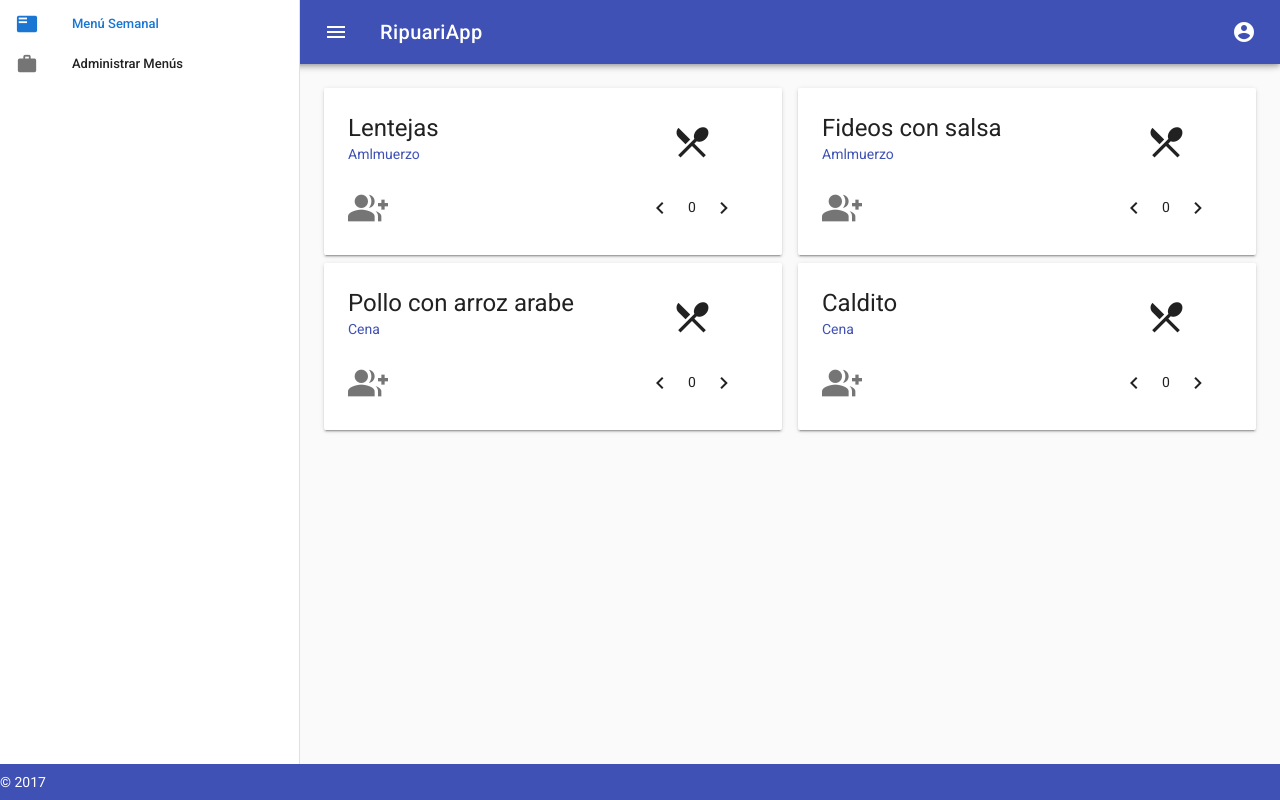
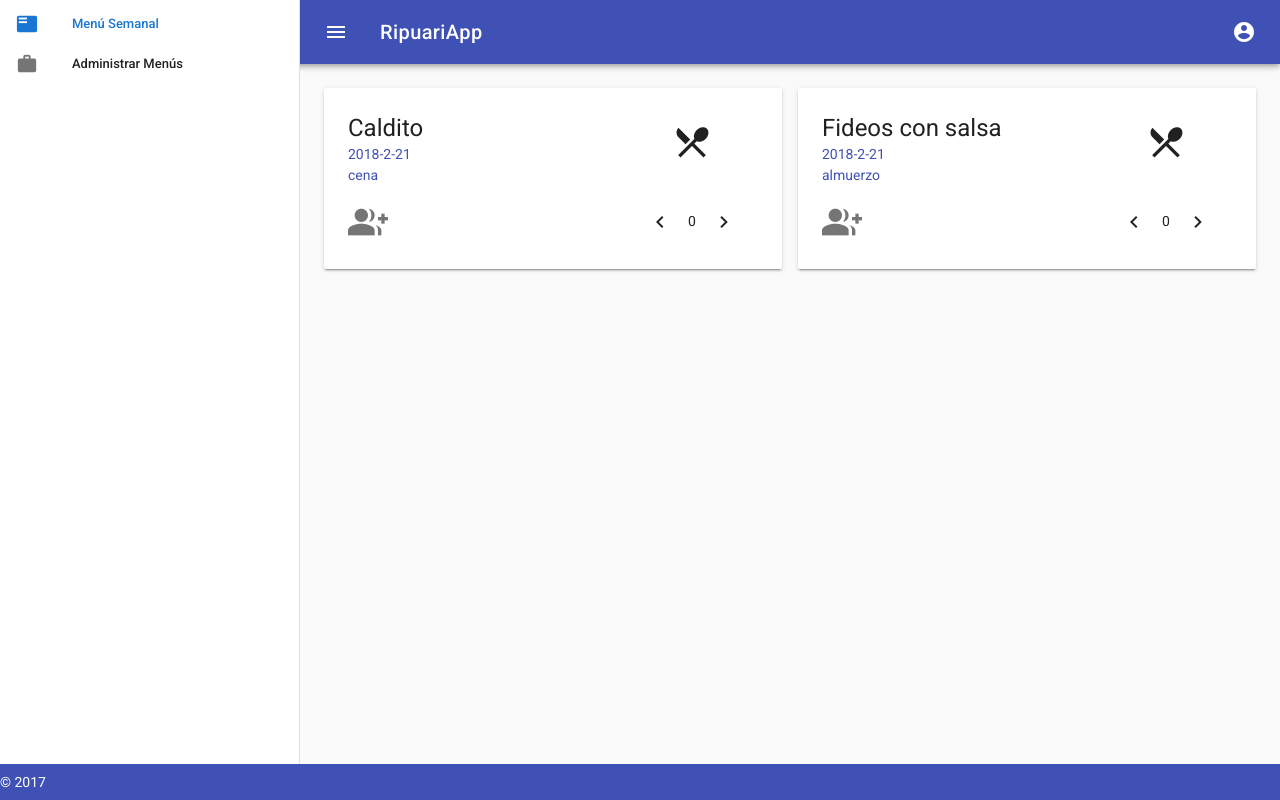
Before and after one commit to jovald/jp-app, a Vue app: page /menus in a window 1280 px wide. Built offline with nearby package versions, Linux system fonts and the light colour scheme.

Commit message:
Modified: Refactoring data structure

```diff
--- a/src/components/Menu/MealCards.vue
+++ b/src/components/Menu/MealCards.vue
@@ -4,8 +4,8 @@
       <v-layout row>
         <v-flex  xs8>
           <div>
-            <div class="headline">{{ title }}</div>
-            <div class="sub-text indigo--text text--darken4">{{ value }}</div>
+            <div class="headline">{{ titulo }}</div>
+            <div class="sub-text indigo--text text--darken4">{{ fecha }}</div>
             <div class="sub-text indigo--text text--darken4">{{ tipo }}</div>
           </div>
         </v-flex>
@@ -29,7 +29,6 @@
           <v-btn v-on:click="addCounter" style="min-width:0" small flat><v-icon>keyboard_arrow_right</v-icon></v-btn>
         </v-flex>
 
-
       </v-layout>
     </v-container>
   </v-card>
@@ -43,10 +42,10 @@ export default {
 
   }),
   props: {
-    title: {
+    titulo: {
       type: String
     },
-    value: {
+    fecha: {
       type: String
     },
     tipo: {
--- a/src/components/Menu/Menus.vue
+++ b/src/components/Menu/Menus.vue
@@ -1,91 +1,16 @@
 <template>
 
   <v-container fluid grid-list-lg style="min-heigth:0">
-
     <v-layout row wrap>
       <v-flex xs12 md6 v-for="menu in menus" :key="menu.id">
         <meal-card
-          :tipo ="'Amlmuerzo'"
-          :title="menu.almuerzo.titulo"
-          :value="menu.value"
-          class="mb-2"
-        ></meal-card>
-        <meal-card
-          :tipo ="'Cena'"
-          :title="menu.cena.titulo"
-          :value="menu.value"
+          :tipo ="menu.tipo"
+          :titulo="menu.titulo"
+          :fecha="menu.fecha"
           class="mb-2"
         ></meal-card>
       </v-flex>
     </v-layout>
-
-
-<!--
-    <v-layout v-for="menu in menus" v-bind:key="menu.id" row wrap>
-
-      <v-flex xs12 sm6>
-        <v-card>
-          <v-card-media
-            class="white--text"
-            height="200px"
-            :src = "menu.almuerzo.imagen"
-          >
-            <v-container fill-height fluid>
-              <v-layout fill-height>
-                <v-flex xs12 align-end flexbox>
-                  <span class="headline">{{ menu.almuerzo.titulo }}</span>
-                </v-flex>
-              </v-layout>
-            </v-container>
-          </v-card-media>
-          <v-card-title>
-            <div>
-              <span class="grey--text">Fecha {{ menu.fecha }}</span><br>
-              <span>Almuerzo</span><br>
-            </div>
-          </v-card-title>
-          <v-card-actions>
-            <v-btn
-            block v-bind:class="{ green: menu.almuerzo.activo, 'white--text': menu.almuerzo.activo }"
-            @click="cambiarEstadoMenu(menu.almuerzo)"
-            >Almozaré</v-btn>
-          </v-card-actions>
-        </v-card>
-      </v-flex>
-
-      <v-flex xs12 sm6>
-        <v-card>
-          <v-card-media
-            class="white--text"
-            height="200px"
-            :src="menu.cena.imagen"
-          >
-            <v-container fill-height fluid>
-              <v-layout fill-height>
-                <v-flex xs12 align-end flexbox>
-                  <span class="headline">{{ menu.cena.titulo }}</span>
-                </v-flex>
-              </v-layout>
-            </v-container>
-          </v-card-media>
-          <v-card-title>
-            <div>
-              <span class="grey--text">Fecha {{ menu.fecha }}</span><br>
-              <span>Cena</span><br>
-
-            </div>
-          </v-card-title>
-          <v-card-actions>
-            <v-btn
-            block v-bind:class="{ green: menu.cena.activo, 'white--text': menu.cena.activo}"
-            @click="cambiarEstadoMenu(menu.cena)"
-            >Cenaré</v-btn>
-          </v-card-actions>
-        </v-card>
-      </v-flex>
-    </v-layout>
-
-  -->
   </v-container>
 
 </template>
@@ -95,10 +20,6 @@
 
   export default {
     data: () => ({
-      generalData: [
-          { title: 'Lentejas', value: '01/02/2018', tipo: 'Almuerzo' },
-          { title: 'Caldito', value: '01/02/2018', tipo: 'Cena' }
-      ]
     }),
     methods: {
       cambiarEstadoMenu: function (comida) {
--- a/src/store/index.js
+++ b/src/store/index.js
@@ -9,15 +9,17 @@ export const store = new Vuex.Store({
     loadedMenus: [
       {
         id: '1',
-        almuerzo: { titulo: 'Lentejas', imagen: '/static/images/almuerzo.jpg', activo: true },
-        cena: { titulo: 'Pollo con arroz arabe', imagen: '/static/images/cena.jpg', activo: true },
-        fecha: '2018-2-20'
+        titulo: 'Caldito',
+        imagen: '/static/images/cena.jpg',
+        fecha: '2018-2-21',
+        tipo: 'cena'
       },
       {
         id: '2',
-        almuerzo: { titulo: 'Fideos con salsa', imagen: '/static/images/almuerzo.jpg', activo: false },
-        cena: { titulo: 'Caldito', imagen: '/static/images/cena.jpg', activo: false },
-        fecha: '2018-2-21'
+        titulo: 'Fideos con salsa',
+        imagen: '/static/images/almuerzo.jpg',
+        fecha: '2018-2-21',
+        tipo: 'almuerzo'
       }
     ],
     user: null,
```
